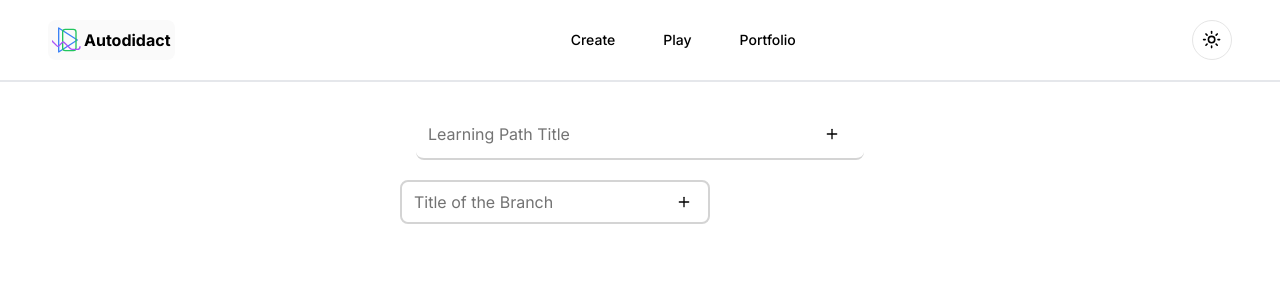
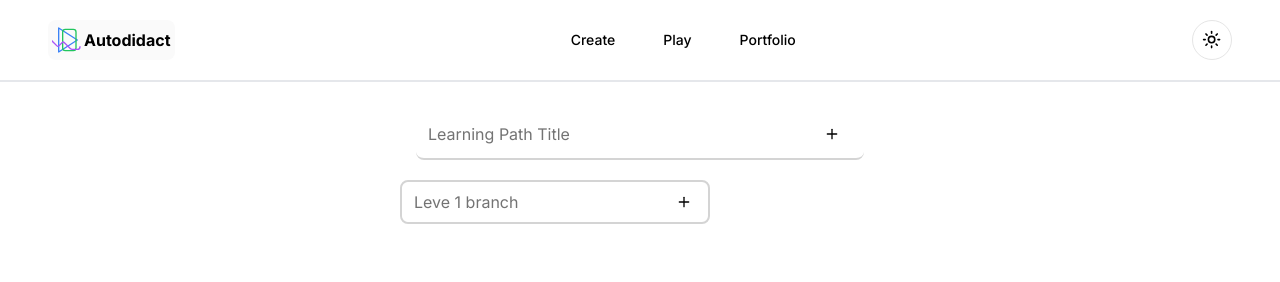
Before and after one commit to san-poon/nexus-adept, a Next.js app: page /feature-category-hierarchy/create in a window 1280 px wide. Both pictures are taken after a click on the button 832 px from the left and 134 px from the top of the page. Shown: the top 282 px of the page. Built offline with nearby package versions, Linux system fonts and the light colour scheme.

Commit message:
Minor changes

```diff
--- a/app/feature-category-hierarchy/components/CategoryBlock.tsx
+++ b/app/feature-category-hierarchy/components/CategoryBlock.tsx
@@ -2,15 +2,20 @@ import { Input } from "@/components/ui/input";
 import { Button } from "@/components/ui/button";
 import { Category } from "../lib/types";
 import { Plus } from 'lucide-react';
+import { cn } from "@/lib/utils";
 
-export default function CategoryBlock({ category, onCategoryInsert, onTitleUpdate, canAddChildren }: { category: Category, onCategoryInsert: any, onTitleUpdate: any, canAddChildren: boolean }) {
+export default function CategoryBlock({ category, onCategoryInsert, onTitleUpdate, level }: { category: Category, onCategoryInsert: any, onTitleUpdate: any, level: number }) {
+    const maxDepth = 5;
+    const canAddChildren = level < maxDepth;
     return (
-        <div>
-            <div className="my-1 md:my-2 flex rounded-lg border-2 border-neutral-300 dark:border-neutral-700 flex-grow">
+        <div className={cn(
+            "my-1 md:my-2 flex rounded-lg border-2 border-neutral-300 dark:border-neutral-700 flex-grow",
+        )}>
             <Input
+                autoFocus
                 className="text-base border-none focus-visible:ring-offset-0 dark:focus-visible:ring-0 focus-visible:ring-0 "
                 type="text"
-                    placeholder="Title of the Branch"
+                placeholder={`Leve ${level} branch`}
                 value={category.title}
                 onChange={(e) => { onTitleUpdate(category.id, e.target.value) }}
             />
@@ -22,7 +27,6 @@ export default function CategoryBlock({ category, onCategoryInsert, onTitleUpdat
             </Button>
         </div>
 
-        </div>
     )
 }
 
--- a/app/feature-category-hierarchy/components/CategoryTree.tsx
+++ b/app/feature-category-hierarchy/components/CategoryTree.tsx
@@ -25,17 +25,18 @@ export default function CategoryTree({ categoryID, categories, onCategoryInsert,
     );
 
     const childIDs = category.childIDs;
-    const maxDepth = 5;
-    const canAddChildren = level < maxDepth;
+
     return (
-        <li className="flex-grow">
+        <li>
             <div className="flex items-center">
-                <CategoryBlock
-                    category={category}
-                    onCategoryInsert={() => { onCategoryInsert(category.id, index) }}
-                    onTitleUpdate={onTitleUpdate}
-                    canAddChildren={canAddChildren}
-                />
+                <div>
+                    <CategoryBlock
+                        category={category}
+                        onCategoryInsert={() => { onCategoryInsert(category.id, index) }}
+                        onTitleUpdate={onTitleUpdate}
+                        level={level}
+                    />
+                </div>
                 {childIDs.length > 0 && (
                     <Button onClick={handleHierarchyToggle}>
                         {isExpanded
```
Lines whose indentation alone changed are shown as unchanged.
